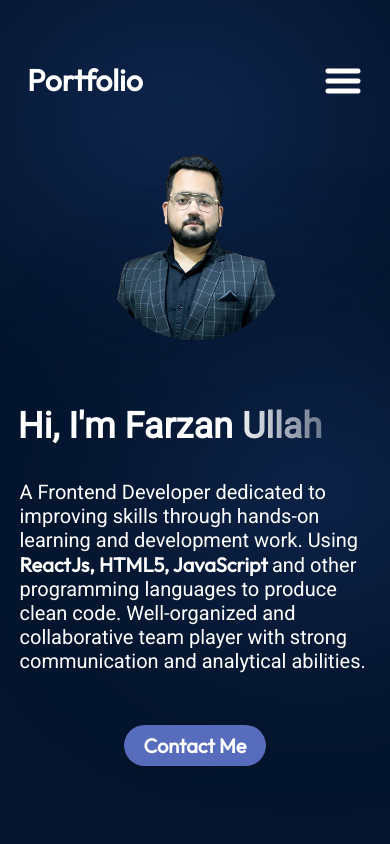
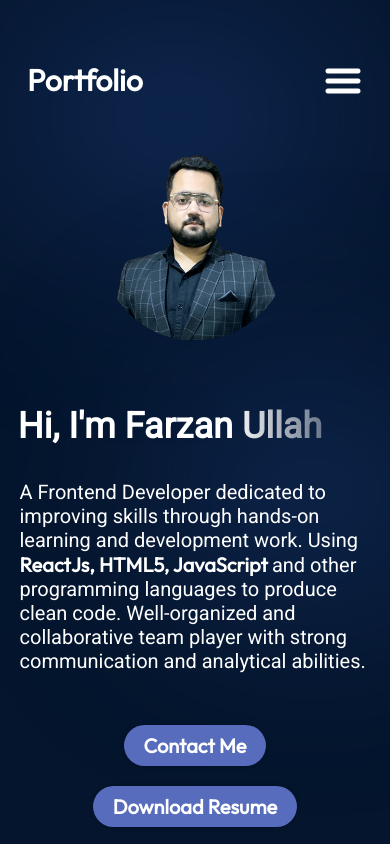
Before and after one commit to Farzan-Ullah/My_Portfolio, a React (Vite) app: page / in a window 390 px wide. Shown: the top 844 px of the page. Built offline with nearby package versions, Linux system fonts and the light colour scheme.

Commit message:
project added

```diff
--- a/src/components/Hero/Hero.jsx
+++ b/src/components/Hero/Hero.jsx
@@ -17,9 +17,21 @@ export const Hero = () => {
           produce clean code. Well-organized and collaborative team player with
           strong communication and analytical abilities.
         </p>
-        <a href="mailto:farzanullah07@gmail.com" className={styles.contactBtn}>
-          Contact Me
-        </a>
+        <div className={styles.buttonGroup}>
+          <a
+            href="mailto:farzanullah07@gmail.com"
+            className={styles.contactBtn}
+          >
+            Contact Me
+          </a>
+          <a
+            href={getImageUrl("resume/FarzanUllahResume.pdf")}
+            download="FarzanUllahResume.pdf"
+            className={styles.resumeBtn}
+          >
+            Download Resume
+          </a>
+        </div>
       </div>
       <img
         src={getImageUrl("hero/heroImage.png")}
--- a/src/components/Hero/Hero.module.css
+++ b/src/components/Hero/Hero.module.css
@@ -37,6 +37,11 @@
   margin-bottom: 52px;
 }
 
+.buttonGroup {
+  display: flex;
+  gap: 10px;
+}
+
 .contactBtn {
   text-decoration: none;
   background-color: var(--color-primary);
@@ -48,8 +53,19 @@
   box-shadow: 0 0 4px 0 rgba(0, 0, 0, 0.25);
 }
 
+.resumeBtn {
+  text-decoration: none;
+  background-color: var(--color-primary);
+  color: var(--color-text);
+  border-radius: 100px;
+  font-size: 30px;
+  font-weight: 600;
+  padding: 17px 26px;
+  box-shadow: 0 0 4px 0 rgba(0, 0, 0, 0.25);
+}
+
 .heroImg {
-  width: 40%;
+  width: 35%;
   z-index: 1;
   animation-name: floating;
   animation-duration: 3s;
@@ -113,8 +129,17 @@
     font-size: 20px;
     width: 90vw;
   }
+  .buttonGroup{
+    flex-direction: column;
+    align-items: center;
+    gap: 20px;
 
+  }
   .contactBtn {
+    font-size: 20px;
+    padding: 8px 20px;
+  }
+  .resumeBtn{
     font-size: 20px;
     padding: 8px 20px;
   }
--- a/src/components/Skills/Skills.module.css
+++ b/src/components/Skills/Skills.module.css
@@ -82,6 +82,7 @@
         margin-left: 50px;
         margin-top: 0;
         gap: 15px;
+        flex-wrap: wrap;
     }
 
     .skillImageContainer {
--- a/src/data/projects.json
+++ b/src/data/projects.json
@@ -4,69 +4,69 @@
     "imageSrc": "projects/project.png",
     "description": "This is a project made to learn the latest languages by building an app.",
     "skills": ["ReactJs", "CSS", "ExpressJs", "Socket.io"],
-    "demo": "https://www.example.com"
+    "demo": "https://code-editor-app.onrender.com"
   },
   {
     "title": "Realtime-Chat-App",
     "imageSrc": "projects/project.png",
     "description": "This is a project made to learn the latest languages by building an app.",
     "skills": ["ReactJs", "CSS", "ExpressJs", "Chatengine.io"],
-    "demo": "https://www.example.com"
+    "demo": "https://chat-app-002.onrender.com"
   },
   {
     "title": "Rock-Paper-Scissors Game",
     "imageSrc": "projects/project.png",
     "description": "This is a project made to learn the latest languages by building an app.",
     "skills": ["HTML", "CSS", "Javascript"],
-    "demo": "https://www.example.com"
+    "demo": "https://farzan-ullah.github.io/rock-paper-scissors-game/"
   },
   {
     "title": "X-O-Game",
     "imageSrc": "projects/project.png",
     "description": "This is a project made to learn the latest languages by building an app.",
     "skills": ["ReactJs", "CSS", "javascript"],
-    "demo": "https://www.example.com"
+    "demo": "https://x-o-react-game.netlify.app/"
   },
   {
     "title": "Easy-Pocket-Notes_App",
     "imageSrc": "projects/project.png",
     "description": "This is a project made to learn the latest languages by building an app.",
     "skills": ["ReactJs", "CSS", "Javascript"],
-    "demo": "https://www.example.com"
+    "demo": "https://easy-pocket-notes.netlify.app/"
   },
   {
     "title": "Expense Tracker",
     "imageSrc": "projects/project.png",
     "description": "This is a project made to learn the latest languages by building an app.",
     "skills": ["ReactJs", "CSS", "Firebase"],
-    "demo": "https://www.example.com"
+    "demo": "https://expense-tracker-05-2657a.web.app/"
   },
   {
     "title": "Web Design Template",
     "imageSrc": "projects/project.png",
     "description": "This is a project made to learn the latest languages by building an app.",
     "skills": ["ReactJs", "Tailwind", "javascript"],
-    "demo": "https://www.example.com"
+    "demo": "https://my-web-design-tailwind.vercel.app/"
   },
   {
     "title": "Multiple Page Web App",
     "imageSrc": "projects/project.png",
     "description": "This is a project made to learn the latest languages by building an app.",
     "skills": ["ReactJs", "CSS"],
-    "demo": "https://www.example.com"
+    "demo": "https://brunel003.netlify.app/"
   },
   {
     "title": "E-Commerce Website",
     "imageSrc": "projects/project.png",
     "description": "This is a project made to learn the latest languages by building an app.",
     "skills": ["ReactJs", "CSS", "ExpressJs", "NodeJs", "MongoDB"],
-    "demo": "https://www.example.com"
+    "demo": "https://my-f-mart-web.onrender.com"
   },
   {
     "title": "Disney Plus Clone",
     "imageSrc": "projects/project.png",
     "description": "This is a project made to learn the latest languages by building an app.",
     "skills": ["ReactJs", "Tailwind", "CSS", "javascript"],
-    "demo": "https://www.example.com"
+    "demo": "https://disny-plus.netlify.app/"
   }
 ]
```
Also changed, not shown: 1 other file (tests, documents, lock files or other folders).
